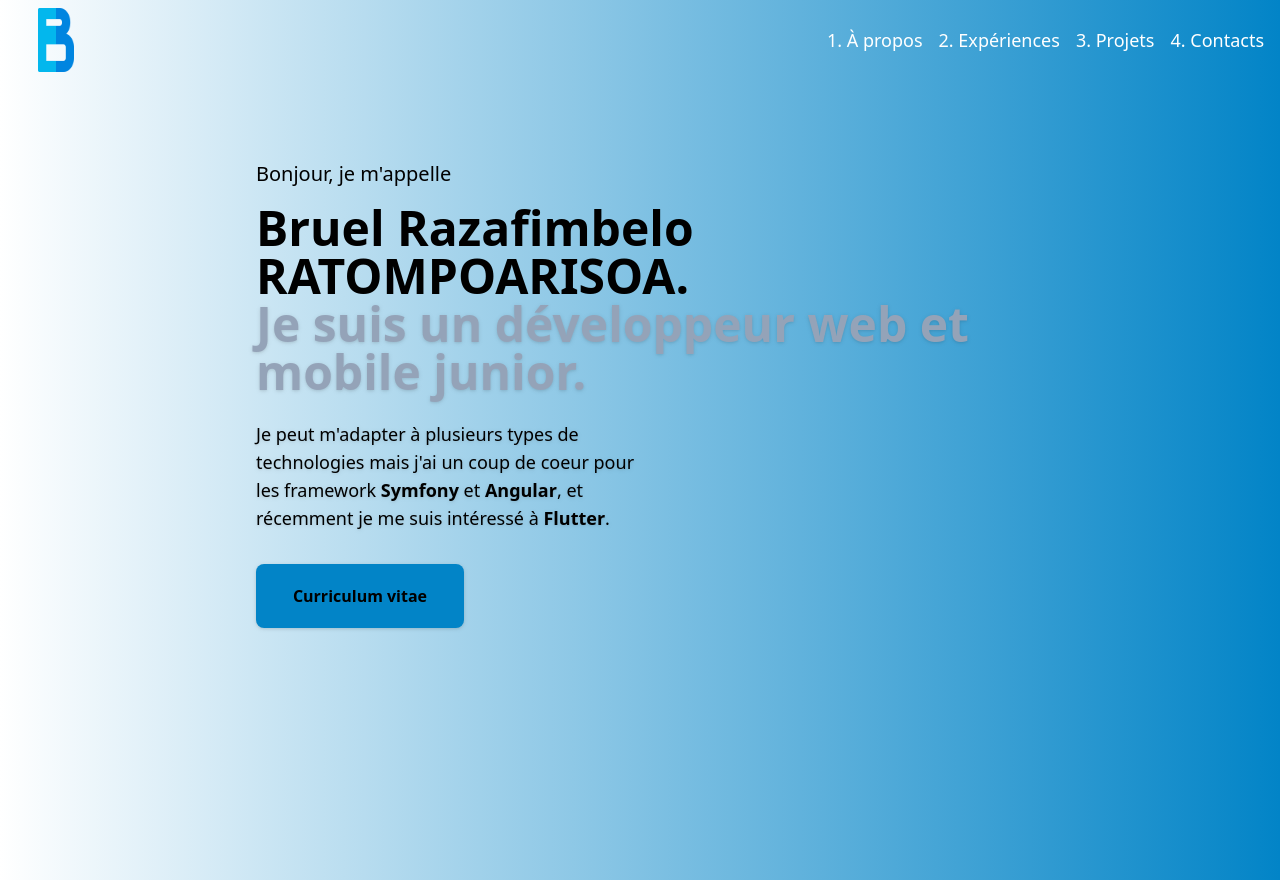
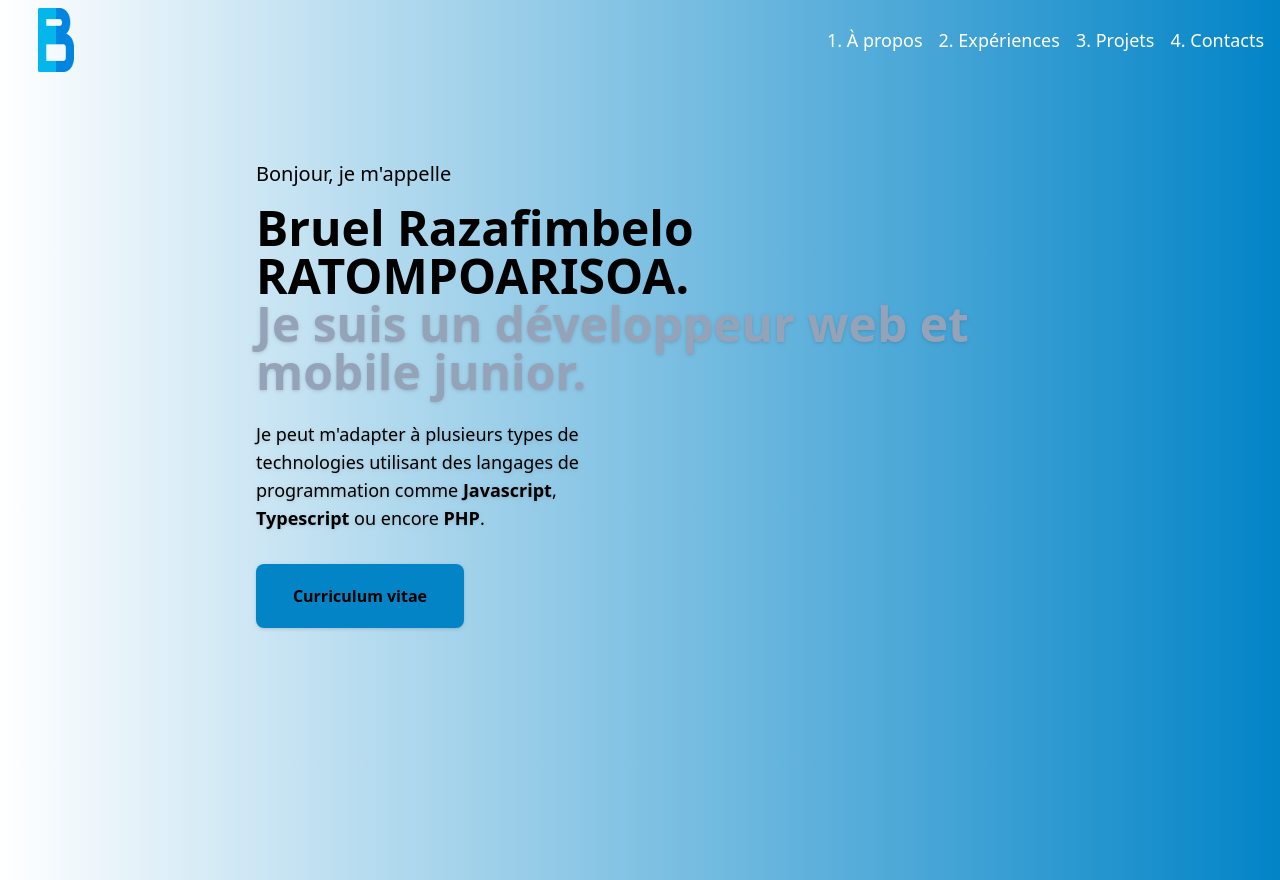
Before and after one commit to ZakkWylde008/bruel-portfolio, an Angular app: page / in a window 1280 px wide. Built offline with nearby package versions, Linux system fonts and the light colour scheme.

Commit message:
screenLoad

```diff
--- a/src/app/accueil/accueil.component.html
+++ b/src/app/accueil/accueil.component.html
@@ -1,7 +1,17 @@
+<div *ngIf="isLoad" class="grid h-screen place-items-center">
+    <div
+        class="h-14 w-14 border-sky-600 animate-spin rounded-full border-8 border-solid border-r-transparent"
+        role="status">
+
+    </div>
+</div>
+
+<div *ngIf="!isLoad">
     <app-header></app-header>
 
     <!-- Accueil -->
-<div *ngIf="accueil" [@fadeInAnimation]="accueil ? 'visible' : 'hidden'" [ngClass]="{'blur-background' : isMenuOpen}" class="absolute z-0 w-full h-full mt-9 sm:mt-10 md:mt-20 lg:mt-20 xl:mt-20 2xl:mt-20 bg-gradient-to-r from-white to-sky-600">
+    <div class="absolute z-0 w-full h-full mt-9 sm:mt-10 md:mt-20 lg:mt-20 xl:mt-20 2xl:mt-20 bg-gradient-to-r from-white to-sky-600">
+        <div *ngIf="accueil" [@fadeInAnimation]="accueil ? 'visible' : 'hidden'" [ngClass]="{'blur-background' : isMenuOpen}">
             <div class="item-center pt-14 ml-8 mr-8 sm:pt-16 sm:ml-28 sm:mr-28 md:pt-16 md:ml-24 md:mr-24 lg:pt-20 lg:ml-52 lg:mr-52 xl:pt-20 xl:ml-64 xl:mr-64 2xl:pt-20 2xl:ml-64 2xl:mr-64">
                 <h3 class="text-sm sm:text-sm md:text-sm lg:text-xl xl:text-xl 2xl:text-xl font-sans">Bonjour, je m'appelle</h3>
                 <h1 class=" mt-4 text-sm sm:mt-4 sm:text-sm md:mt-4 md:text-2xl lg:mt-4 lg:text-3xl xl:mt-4 xl:text-5xl 2xl:mt-4 2xl:text-5xl font-sans font-extrabold">Bruel Razafimbelo RATOMPOARISOA.</h1>
@@ -10,13 +20,14 @@
 
             <div class="pr-8 ml-8 mr-8 mt-4 sm:w-80 sm:ml-28 sm:mr-28 sm:mt-4 md:w-96 md:ml-24 md:mr-24 md:mt-6 lg:w-1/3 lg:ml-52 lg:mr-52 lg:mt-6 xl:w-1/3 xl:ml-64 xl:mr-64 xl:mt-6 2xl:w-1/3 2xl:ml-64 2xl:mr-64 2xl:mt-6">
                 <p class="text-sm sm:text-sm lg:text-lg xl:text-lg 2xl:text-lg font-sans drop-shadow">
-            Je peut m'adapter à plusieurs types de technologies mais j'ai un coup de coeur pour les framework <b>Symfony</b> et <b>Angular</b>, et récemment je me suis intéressé à <b>Flutter</b>.
+                    Je peut m'adapter à plusieurs types de technologies utilisant des langages de programmation comme <b>Javascript</b>, <b>Typescript</b> ou encore <b>PHP</b>.
                 </p>
             </div>
 
             <button class="w-36 h-10 ml-8 mr-8 mt-4 sm:w-36 sm:h-10 sm:ml-28 sm:mr-28 sm:mt-6 md:w-40 md:h-10 md:ml-24 md:mr-24 md:mt-10 lg:w-52 lg:h-16 lg:ml-52 lg:mr-52 lg:mt-8 xl:w-52 xl:h-16 xl:ml-64 xl:mr-64 xl:mt-8 2xl:w-52 2xl:h-16 2xl:ml-64 2xl:mr-64 2xl:mt-8 font-bold bg-sky-600 drop-shadow rounded-lg hover:bg-sky-200" (click)="openCV()">
                 Curriculum vitae
             </button>
+        </div>
     </div>
 
     <!-- A propos -->
@@ -42,16 +53,17 @@
     </div>
 
     <!-- Expériences -->
-<div *ngIf="experiences" [@fadeInAnimation]="experiences ? 'visible' : 'hidden'" class="absolute z-0 w-full h-full 2xl:mt-20 xl:mt-20 lg:mt-20 md:mt-20 sm:mt-9 mt-9 bg-gradient-to-r from-white to-sky-600">
+    <div *ngIf="experiences" [@fadeInAnimation]="experiences ? 'visible' : 'hidden'" [ngClass]="{'blur-background' : isMenuOpen}" class="absolute z-0 w-full h-full 2xl:mt-20 xl:mt-20 lg:mt-20 md:mt-20 sm:mt-9 mt-9 bg-gradient-to-r from-white to-sky-600">
         Exp
     </div>
 
     <!-- Projets -->
-<div *ngIf="projets" [@fadeInAnimation]="projets ? 'visible' : 'hidden'" class="absolute z-0 w-full h-full 2xl:mt-20 xl:mt-20 lg:mt-20 md:mt-20 sm:mt-9 mt-9 bg-gradient-to-r from-white to-sky-600">
+    <div *ngIf="projets" [@fadeInAnimation]="projets ? 'visible' : 'hidden'" [ngClass]="{'blur-background' : isMenuOpen}" class="absolute z-0 w-full h-full 2xl:mt-20 xl:mt-20 lg:mt-20 md:mt-20 sm:mt-9 mt-9 bg-gradient-to-r from-white to-sky-600">
         Proj
     </div>
 
     <!-- contacts -->
-<div *ngIf="contacts" [@fadeInAnimation]="contacts ? 'visible' : 'hidden'" class="absolute z-0 w-full h-full 2xl:mt-20 xl:mt-20 lg:mt-20 md:mt-20 sm:mt-9 mt-9 bg-gradient-to-r from-white to-sky-600">
+    <div *ngIf="contacts" [@fadeInAnimation]="contacts ? 'visible' : 'hidden'" [ngClass]="{'blur-background' : isMenuOpen}" class="absolute z-0 w-full h-full 2xl:mt-20 xl:mt-20 lg:mt-20 md:mt-20 sm:mt-9 mt-9 bg-gradient-to-r from-white to-sky-600">
         Cont
     </div>
+</div>
--- a/src/app/accueil/accueil.component.ts
+++ b/src/app/accueil/accueil.component.ts
@@ -10,6 +10,8 @@ import { fadeInAnimation } from '../animations';
 })
 export class AccueilComponent implements OnInit {
 
+  isLoad: boolean = false;
+
   accueil: boolean = false;
   apropos: boolean = false;
   experiences: boolean = false;
@@ -21,6 +23,12 @@ export class AccueilComponent implements OnInit {
   constructor(private sharedService: SharedService) {}
 
   ngOnInit(): void {
+    this.isLoad = true;
+
+    setTimeout(() => {
+      this.isLoad = false;
+    }, 2500);
+
     this.sharedService.isMenuOpenHeader$.subscribe(isOpen => {
       this.isMenuOpen = isOpen;
     });
--- a/src/app/animations.ts
+++ b/src/app/animations.ts
@@ -4,7 +4,7 @@ export const fadeInAnimation =
   trigger('fadeInAnimation', [
     transition(':enter', [
       style({ opacity: 0 }),
-      animate('1000ms', style({ opacity: 1 }))
+      animate('500ms', style({ opacity: 1 }))
     ]),
     transition(':leave', [
       animate('500ms', style({ opacity: 0 }))
```
Lines whose indentation alone changed are shown as unchanged.
